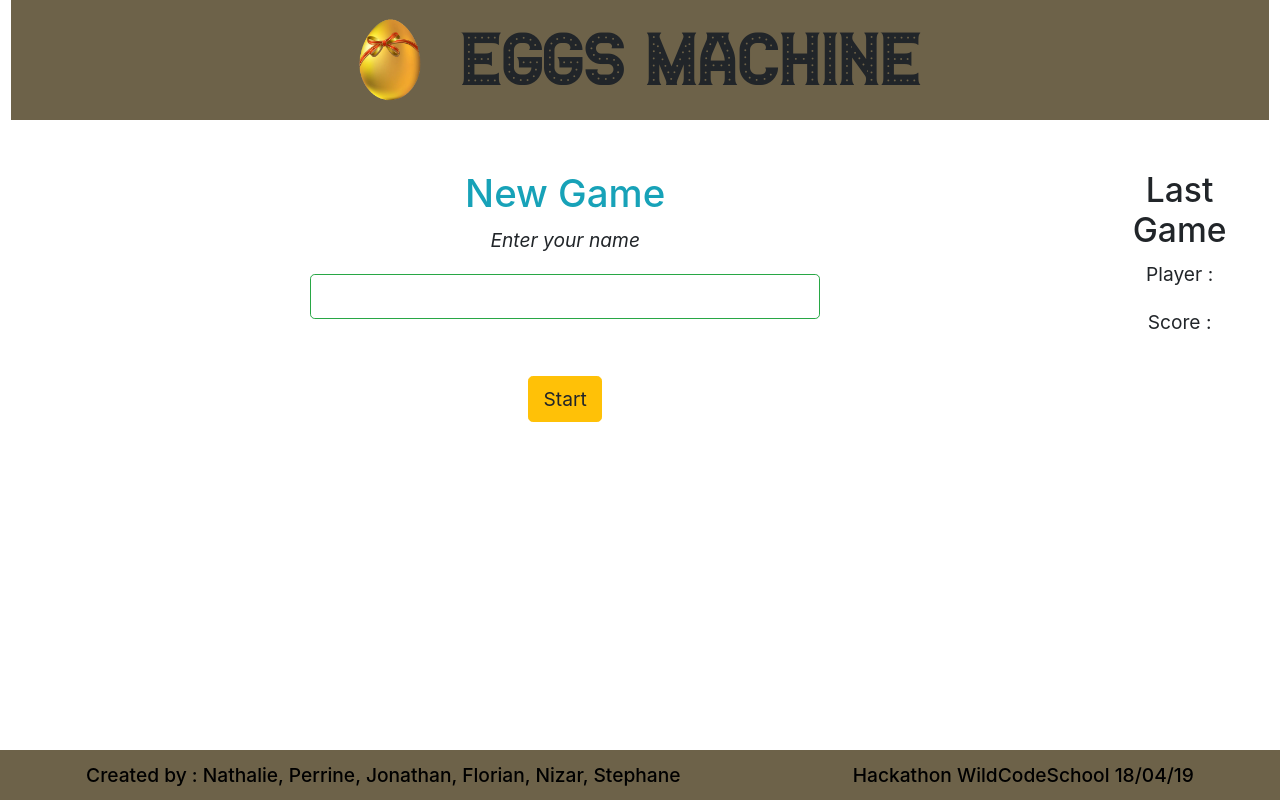
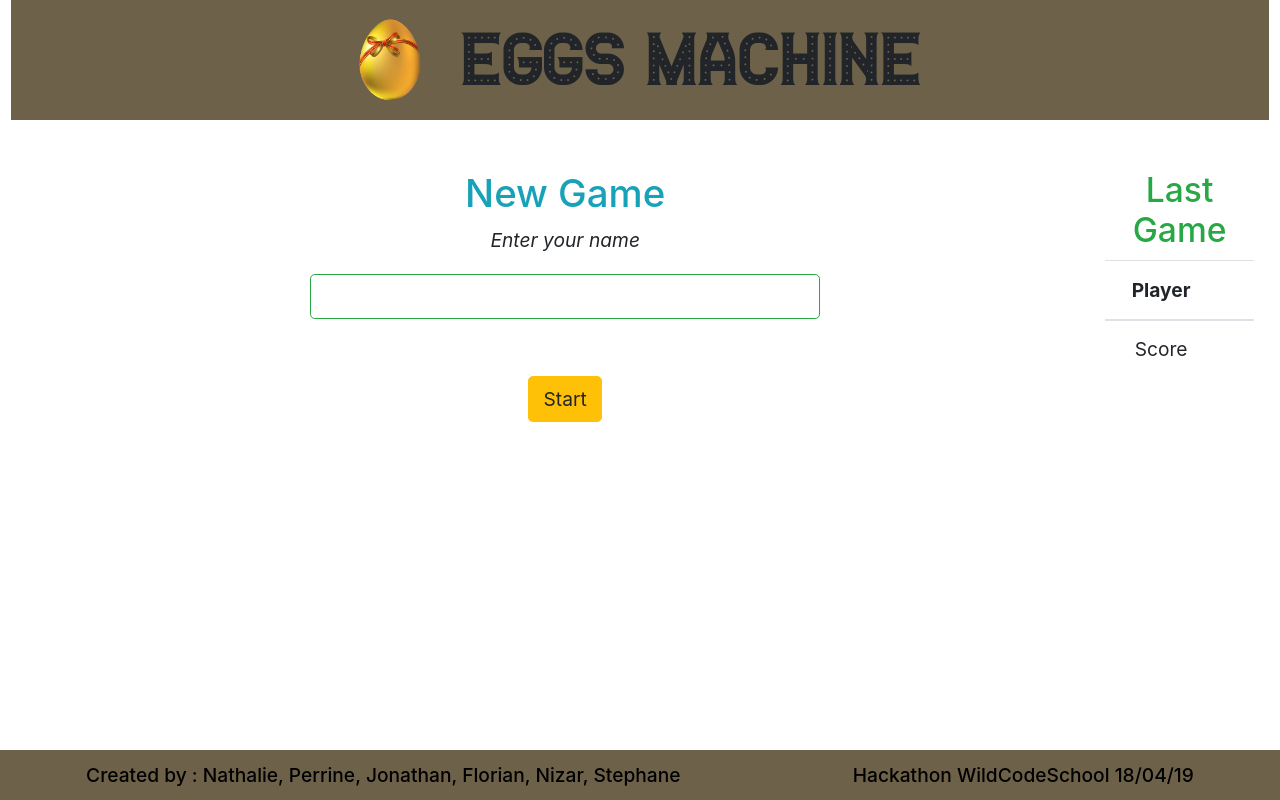
Before and after one commit to wcs-hackathon-bondimanchoeuf/bandimanchoeuf, a React (Create React App) app: page / in a window 1280 px wide. Built offline with nearby package versions, Linux system fonts and the light colour scheme; a web font is replaced by a local one.

Commit message:
the last commit ?

```diff
--- a/src/components/LastGame.jsx
+++ b/src/components/LastGame.jsx
@@ -1,11 +1,24 @@
 import React from "react";
-
+import { Table } from "reactstrap";
 const LastGame = props => {
   return (
     <div>
-      <h3>Last Game</h3>
-      <p>Player : {props.name}</p>
-      <p>Score : {props.score}</p>
+      <h3 className="lastScoreTitle text-success">Last Game</h3>
+
+      <Table>
+        <thead>
+          <tr>
+            <th>Player</th>
+            <th>{props.name}</th>
+          </tr>
+        </thead>
+        <tbody>
+          <tr>
+            <td>Score</td>
+            <td>{props.score}</td>
+          </tr>
+        </tbody>
+      </Table>
     </div>
   );
 };
```
